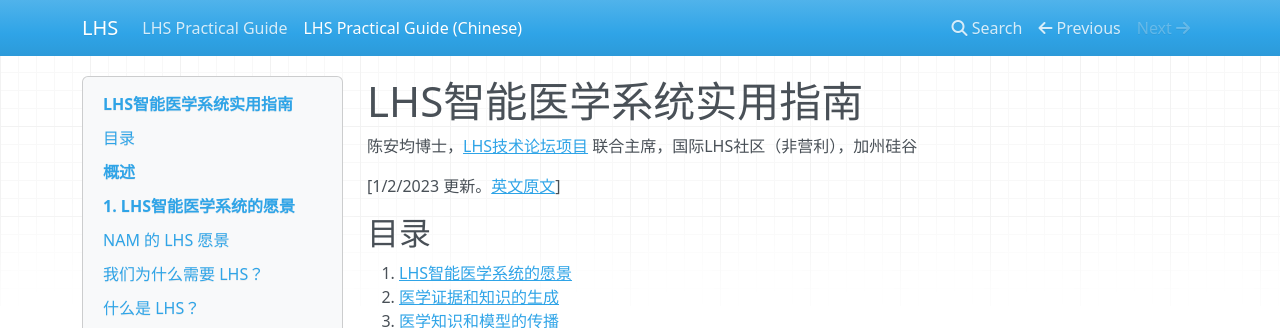
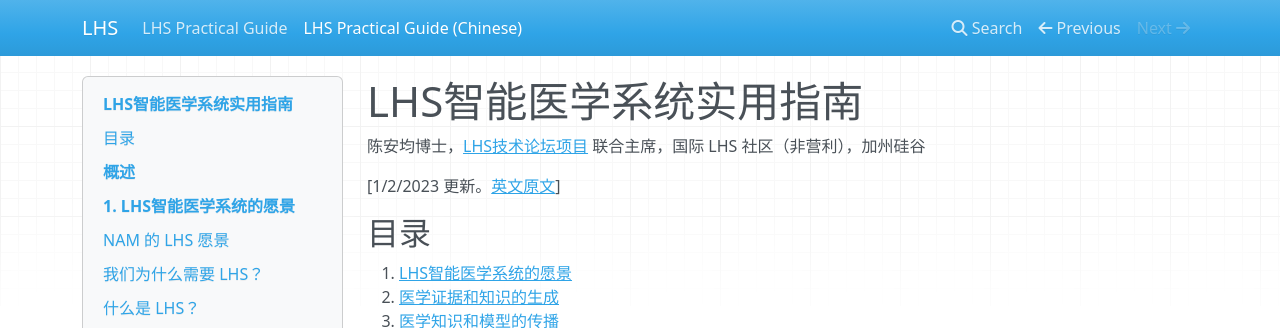
Before and after one commit to lhs-open/lhs-guide, an MkDocs documentation site: the page built from docs/index_zh.md, in a window 1280 px wide and 900 px high. Shown: the top 328 px of the window. Built offline with MkDocs 1.6.1, drawn with Linux system fonts in a browser that asks for light colours; nearby versions of some CDN libraries.

```diff
--- a/docs/index_zh.md
+++ b/docs/index_zh.md
@@ -1,6 +1,6 @@
 # LHS智能医学系统实用指南
 
-陈安均博士，[LHS技术论坛项目](https://www.learninghealth.org/2020-lhs-technology-forum) 联合主席，国际LHS社区（非营利），加州硅谷
+陈安均博士，[LHS技术论坛项目](https://www.learninghealth.org/2020-lhs-technology-forum) 联合主席，国际 LHS 社区（非营利），加州硅谷
 
 [1/2/2023 更新。[英文原文](index.md)]
 
```
